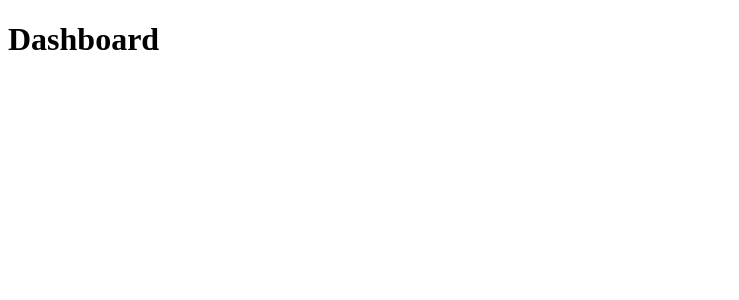
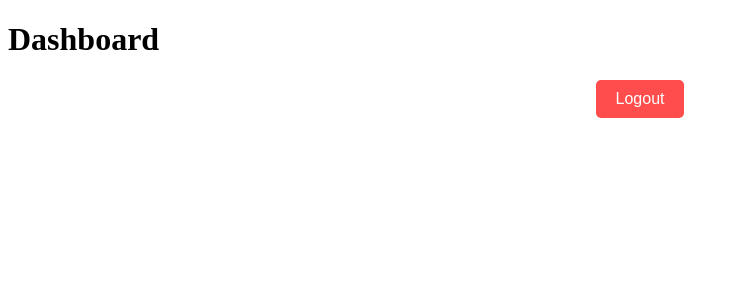
Before and after one commit to nicolasmarino99/tarea2_frontend, a Next.js app: page /dashboard in a window 1280 px wide. Shown: the top 300 px of the page, without its empty margins (0-739 px from the left). Built offline with nearby package versions, Linux system fonts and the light colour scheme.

Commit message:
add logout; change endpoin paths

```diff
--- a/app/dashboard/page.tsx
+++ b/app/dashboard/page.tsx
@@ -1,5 +1,6 @@
 "use client";
 
+import Logout from "@/components/Logout";
 import { useAuthContext } from "contexts/AuthContext";
 import React from "react";
 
@@ -9,6 +10,7 @@ export default function Dashboard() {
     <div>
       <h1>Dashboard {user?.id}</h1>
       {user?.id}
+      <Logout />
     </div>
   );
 }
--- /dev/null
+++ b/components/Logout.module.css
@@ -0,0 +1,28 @@
+/* components/Logout.module.css */
+
+.logoutContainer {
+  display: flex;
+  justify-content: center;
+  align-items: center;
+  margin-top: 20px;
+}
+
+.logoutButton {
+  background-color: #ff4d4d;
+  color: white;
+  border: none;
+  padding: 10px 20px;
+  font-size: 16px;
+  cursor: pointer;
+  border-radius: 5px;
+  transition: background-color 0.3s;
+}
+
+.logoutButton:hover {
+  background-color: #e60000;
+}
+
+.error {
+  color: red;
+  margin-top: 10px;
+}
--- /dev/null
+++ b/components/Logout.tsx
@@ -0,0 +1,32 @@
+"use client";
+
+import { useRouter } from "next/navigation";
+import { useAuthContext } from "contexts/AuthContext";
+import { useState } from "react";
+import styles from "./Logout.module.css"; // Import CSS module for styling
+
+const Logout = () => {
+  const router = useRouter();
+  const { logout } = useAuthContext();
+  const [error, setError] = useState<string | null>(null);
+
+  const handleLogout = async () => {
+    try {
+      await logout();
+      router.push("/");
+    } catch (error) {
+      setError("Logout failed. Please try again.");
+    }
+  };
+
+  return (
+    <div className={styles.logoutContainer}>
+      <button onClick={handleLogout} className={styles.logoutButton}>
+        Logout
+      </button>
+      {error && <p className={styles.error}>{error}</p>}
+    </div>
+  );
+};
+
+export default Logout;
--- a/contexts/hooks/useAuthUser.ts
+++ b/contexts/hooks/useAuthUser.ts
@@ -18,6 +18,7 @@ const useAuthUser = () => {
   const fetchUser = async () => {
     try {
       const { data } = await axiosInstance.get<{ user: User }>('/me');
+      console.log(data)
       setUser(data.user);
     } catch (error) {
       setUser(null);
--- a/lib/api/auth.ts
+++ b/lib/api/auth.ts
@@ -21,7 +21,7 @@ export const signupApi = async ({
       password,
       username: name,
       password_confirmation: passwordConfirmation,
-      email_confirmation: emailConfirmation,
+      // email_confirmation: emailConfirmation,
     },
   };
   return axiosInstance.post<{ token: string; user: User }>("/signup", params);
--- a/lib/axios.ts
+++ b/lib/axios.ts
@@ -1,7 +1,7 @@
 import axios from 'axios';
 
 const axiosInstance = axios.create({
-  baseURL: 'http://localhost:3000/', // Base URL for your API
+  baseURL: 'http://localhost:3001/api/v1', // Base URL for your API
   withCredentials: true, // Ensures cookies are sent with requests
 });
 
```
